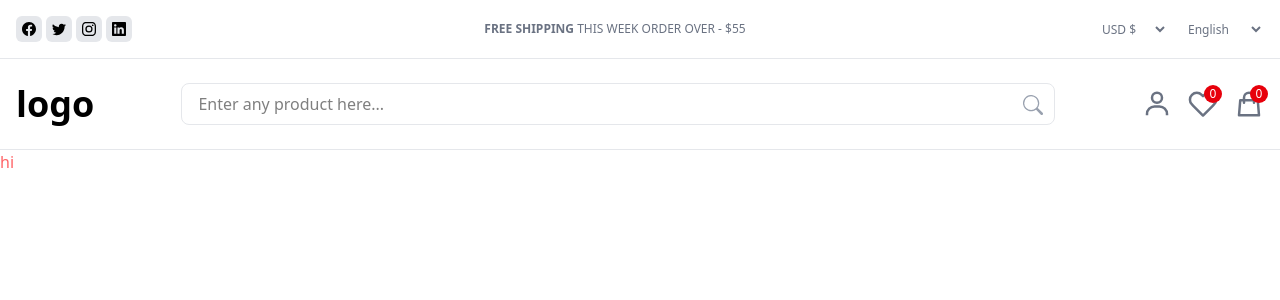
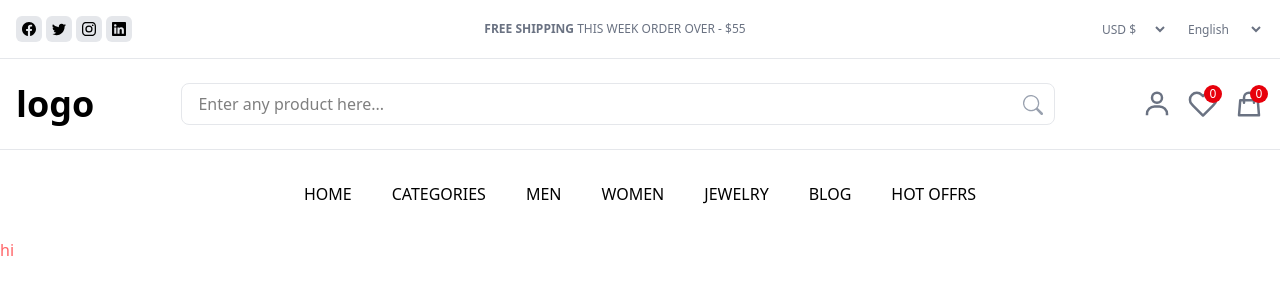
Before and after one commit to RithmaRandima/Aura-fashion-NEXT.js, a Next.js app: page / in a window 1280 px wide. Shown: the top 300 px of the page. Built offline with nearby package versions, Linux system fonts and the light colour scheme.

Commit message:
completed nav bar section

```diff
--- a/app/globals.css
+++ b/app/globals.css
@@ -4,4 +4,28 @@
   .header_top_icon_wrapper {
     @apply bg-gray-200 rounded-md p-[6px] text-[14px] cursor-pointer hover:bg-amber-200 hover:text-white;
   }
+  .container {
+    @apply p-4;
+  }
+
+  .navbar_link:hover {
+    color: #ff8f9c;
+    transition: all 0.4s;
+  }
+  .navbar_link::after {
+    position: absolute;
+    content: "";
+    background-color: #ff8f9c;
+    height: 3px;
+    width: 100%;
+    bottom: -5px;
+    left: 0;
+    scale: 0;
+    transform-origin: left;
+    transition: all 0.4s;
+  }
+
+  .navbar_link:hover::after {
+    scale: 1;
+  }
 }
--- a/app/layout.tsx
+++ b/app/layout.tsx
@@ -4,6 +4,7 @@
 import HeaderTop from "@/components/HeaderTop";
 
 import HeaderMain from "@/components/HeaderMain";
+import Navbar from "@/components/Navbar";
 
 const geistSans = Geist({
   variable: "--font-geist-sans",
@@ -32,6 +33,7 @@
       >
         <HeaderTop />
         <HeaderMain />
+        <Navbar />
         {children}
       </body>
     </html>
--- /dev/null
+++ b/components/Navbar.tsx
@@ -0,0 +1,43 @@
+import Link from "next/link";
+import React from "react";
+
+const Navbar = () => {
+  return (
+    // hidden
+    <div className=" lg:block">
+      <div className="container">
+        <div className="flex w-fit gap-10 mx-auto font-medium py-4 text-black">
+          <Link className="navbar_link relative" href="#">
+            HOME
+          </Link>
+
+          <Link className="navbar_link relative" href="#">
+            CATEGORIES
+          </Link>
+
+          <Link className="navbar_link relative" href="#">
+            MEN
+          </Link>
+
+          <Link className="navbar_link relative" href="#">
+            WOMEN
+          </Link>
+
+          <Link className="navbar_link relative" href="#">
+            JEWELRY
+          </Link>
+
+          <Link className="navbar_link relative" href="#">
+            BLOG
+          </Link>
+
+          <Link className="navbar_link relative" href="#">
+            HOT OFFRS
+          </Link>
+        </div>
+      </div>
+    </div>
+  );
+};
+
+export default Navbar;
```
Also changed, not shown: components/HeaderMain.tsx (renamed from components/HeaderMain.jsx).
